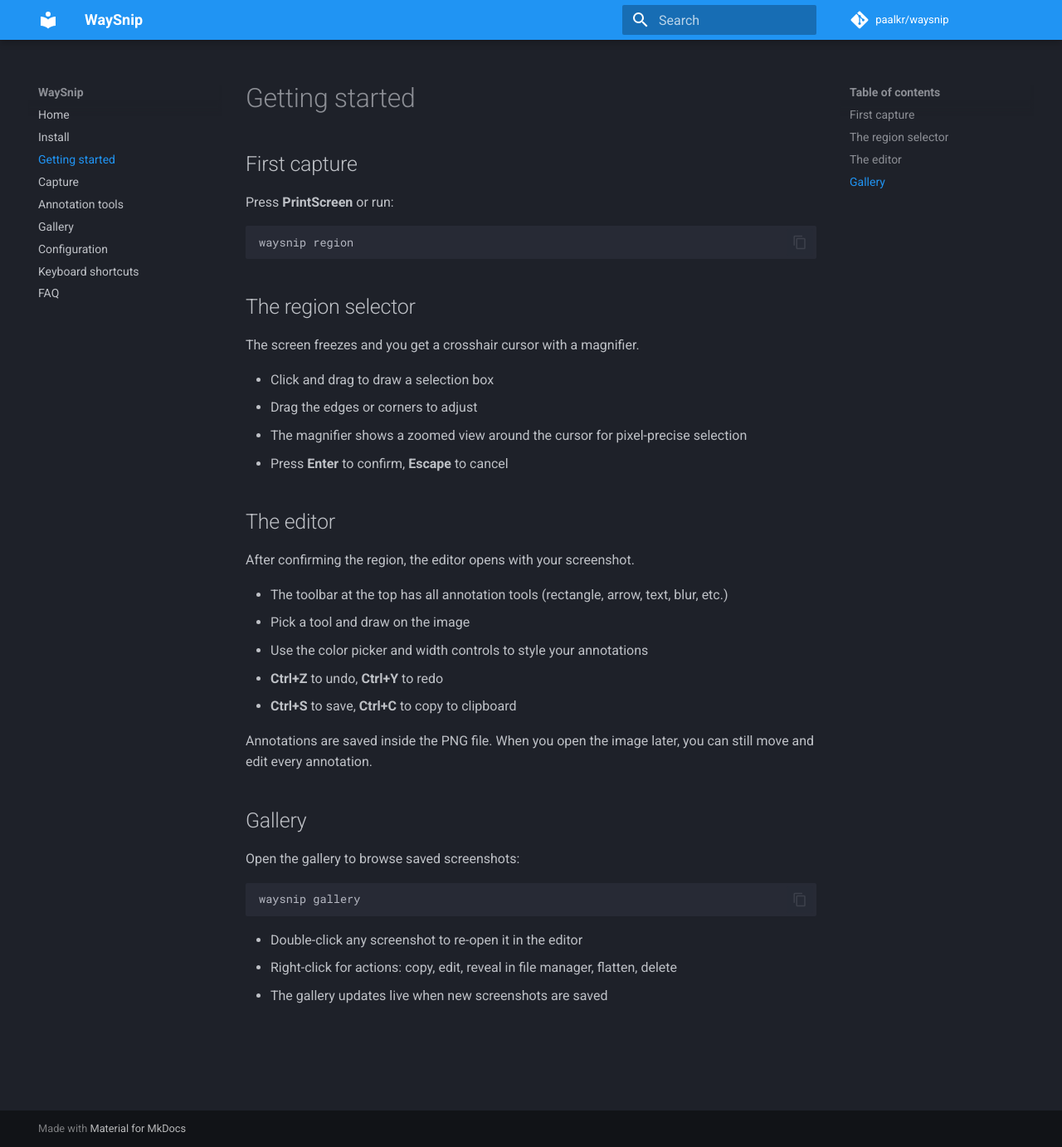
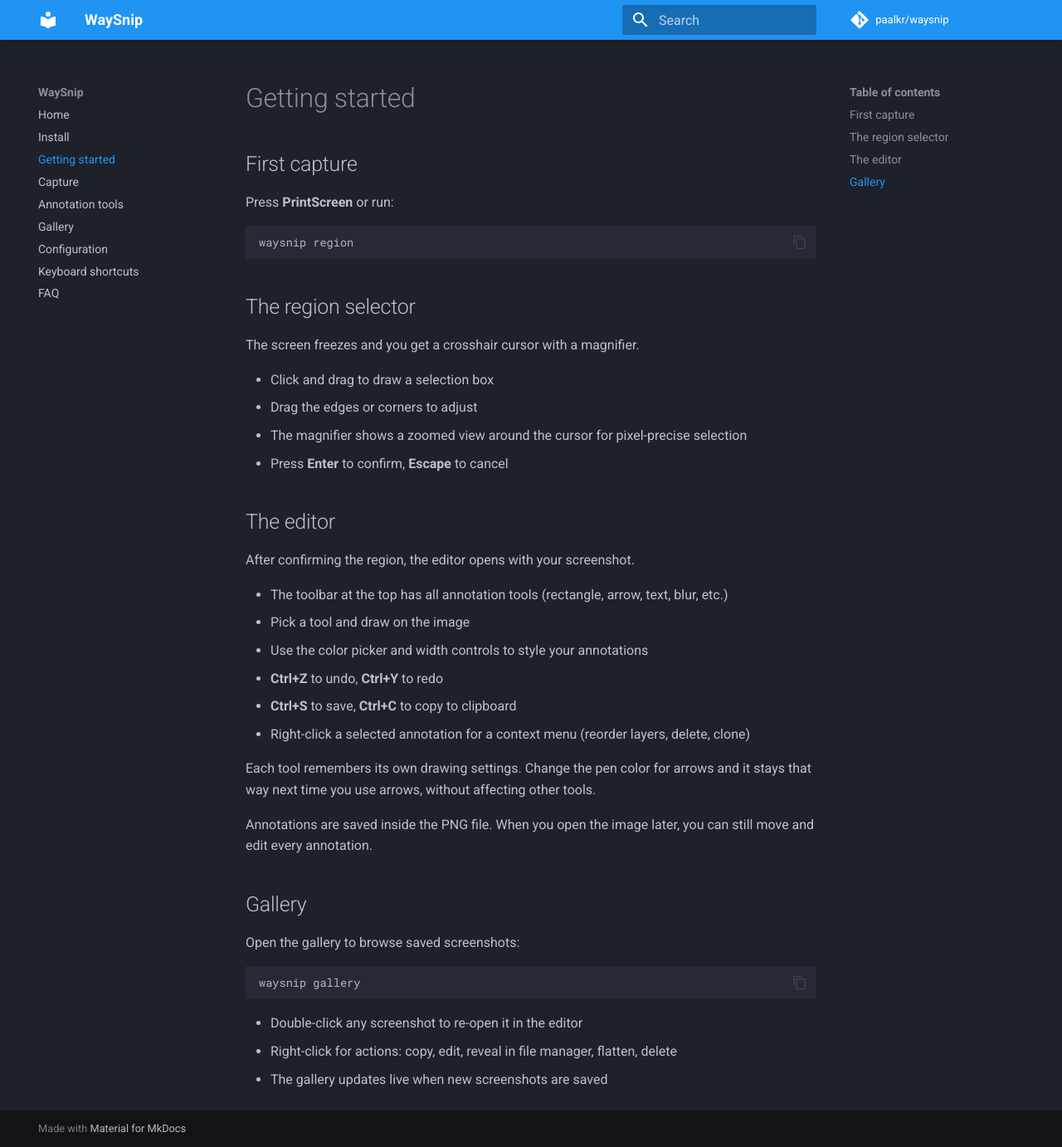
Before and after one commit to paalkr/waysnip, an MkDocs documentation site: the page built from docs/getting-started.md, in a window 1280 px wide and 1382 px high. Shown: the whole window at 83% size. Built offline with MkDocs 1.6.1 and Material for MkDocs 9.7.7, drawn with Linux system fonts in a browser that asks for light colours; comment, search, counter and statistics services are not loaded.

Commit message:
Document context menu and per-tool properties in getting started
Co-Authored-By: Claude Opus 4.6 (1M context) <noreply@anthropic.com>

```diff
--- a/docs/getting-started.md
+++ b/docs/getting-started.md
@@ -26,6 +26,9 @@ After confirming the region, the editor opens with your screenshot.
 - Use the color picker and width controls to style your annotations
 - **Ctrl+Z** to undo, **Ctrl+Y** to redo
 - **Ctrl+S** to save, **Ctrl+C** to copy to clipboard
+- Right-click a selected annotation for a context menu (reorder layers, delete, clone)
+
+Each tool remembers its own drawing settings. Change the pen color for arrows and it stays that way next time you use arrows, without affecting other tools.
 
 Annotations are saved inside the PNG file. When you open the image later, you can still move and edit every annotation.
 
```
